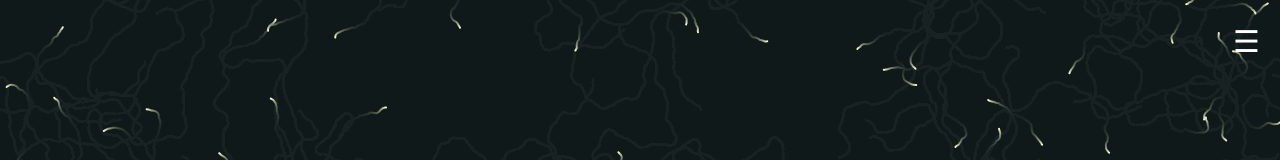
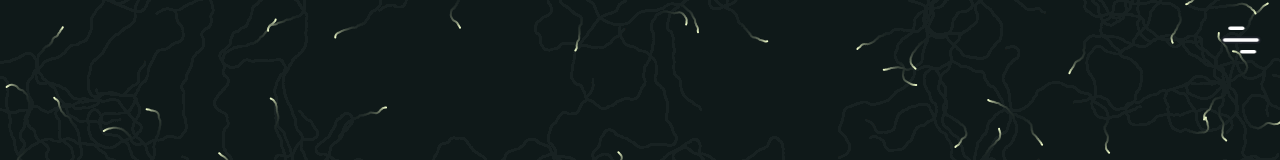
Before and after one commit to sidthesloth92/db-portfolio, a Next.js app: page / in a window 1280 px wide. Shown: the top 160 px of the page. Built offline with nearby package versions, Linux system fonts and the light colour scheme.

Commit message:
feat(menu): add animation on menu icon open and close

```diff
--- /dev/null
+++ b/src/components/menu/Menu.animation.ts
@@ -0,0 +1,70 @@
+/**
+ * Animation variants for the menu animation.
+ */
+export const navVariants = {
+  open: {
+    y: 0,
+    scale: 1,
+    transition: {
+      duration: 0.8,
+      ease: [0.65, 0, 0.35, 1],
+      when: 'beforeChildren'
+    }
+  },
+  closed: {
+    y: '100%',
+    scale: 0.8,
+    transition: {
+      duration: 0.5,
+      ease: [0.5, 0, 0.75, 0]
+    }
+  }
+};
+
+/**
+ * Animation variants placeholder for the menu button.
+ */
+export const menuButtonVariants = {
+  open: {},
+  closed: {}
+};
+
+/**
+ * Animation variants placeholder for the first bar of the menu button.
+ */
+export const barOneVariants = {
+  open: {
+    transform: 'rotate(45deg)'
+  },
+  closed: {
+    transform: 'rotate(0deg)'
+  }
+};
+
+/**
+ * Animation variants placeholder for the second bar of the menu button.
+ */
+export const barTwoVariants = {
+  open: {
+    transform: 'rotate(-45deg)',
+    width: '36px'
+  },
+  closed: {
+    transform: 'rotate(0deg)',
+    width: '40px'
+  }
+};
+
+/**
+ * Animation variants placeholder for the third bar of the menu button.
+ */
+export const barThreeVariants = {
+  open: {
+    transform: 'rotate(45deg)',
+    marginLeft: '15px'
+  },
+  closed: {
+    transform: 'rotate(0deg)',
+    marginLeft: '20px'
+  }
+};
--- a/src/components/menu/Menu.module.scss
+++ b/src/components/menu/Menu.module.scss
@@ -1,4 +1,23 @@
 .menu-button {
   top: 20px;
   right: 20px;
+  width: 40px;
+  height: 40px;
+  transform: scale(0.9);
 }
+
+.menu-bar {
+  height: 4px;
+}
+.menu-bar:nth-child(1) {
+  margin-left: 7px;
+  width: 18px;
+}
+.menu-bar:nth-child(2) {
+  margin-left: 1px;
+  box-shadow: 0 0 1px 2px var(--color-dark);
+  z-index: 1;
+}
+.menu-bar:nth-child(3) {
+  width: 18px;
+}
--- a/src/components/menu/Menu.tsx
+++ b/src/components/menu/Menu.tsx
@@ -3,6 +3,13 @@ import React, { useMemo } from 'react';
 
 import { addCamelCaseKeys } from '../../lib';
 import InfoSection from './info-section/InfoSection';
+import {
+  barOneVariants,
+  barThreeVariants,
+  barTwoVariants,
+  menuButtonVariants,
+  navVariants
+} from './Menu.animation';
 import s from './Menu.module.scss';
 import TileSection from './tile-section/TileSection';
 
@@ -13,34 +20,29 @@ const Menu: React.FC = () => {
   const styles = useMemo(() => addCamelCaseKeys(s), []);
   const [isMenuOpen, setIsMenuOpen] = React.useState(false);
 
-  const navVariants = {
-    open: {
-      y: 0,
-      scale: 1,
-      transition: {
-        duration: 0.8,
-        ease: [0.65, 0, 0.35, 1],
-        when: 'beforeChildren'
-      }
-    },
-    closed: {
-      y: '100%',
-      scale: 0.8,
-      transition: {
-        duration: 0.5,
-        ease: [0.5, 0, 0.75, 0]
-      }
-    }
-  };
-
   return (
     <>
       <button
         className={`${styles.menuButton} fixed z-30`}
         onClick={() => setIsMenuOpen((isMenuOpen) => !isMenuOpen)}>
-        <span className="text-3xl" role="img" aria-label="menu">
-          {isMenuOpen ? '⚔️' : '☰'}
-        </span>
+        <motion.div
+          className="flex flex-col justify-around h-full"
+          variants={menuButtonVariants}
+          initial="closed"
+          animate={isMenuOpen ? 'open' : 'closed'}>
+          <motion.div
+            className={`${styles.menuBar} w-1/2 bg-white transform origin-left rounded-sm`}
+            variants={barOneVariants}
+          />
+          <motion.div
+            className={`${styles.menuBar} bg-white transform center rounded-sm`}
+            variants={barTwoVariants}
+          />
+          <motion.div
+            className={`${styles.menuBar} w-1/2 bg-white transform origin-right rounded-sm`}
+            variants={barThreeVariants}
+          />
+        </motion.div>
       </button>
       <motion.nav
         className="fixed top-0 left-0 w-screen h-screen bg-dark flex flex-col lg:flex-row flex-wrap z-20 shadow-md"
```
